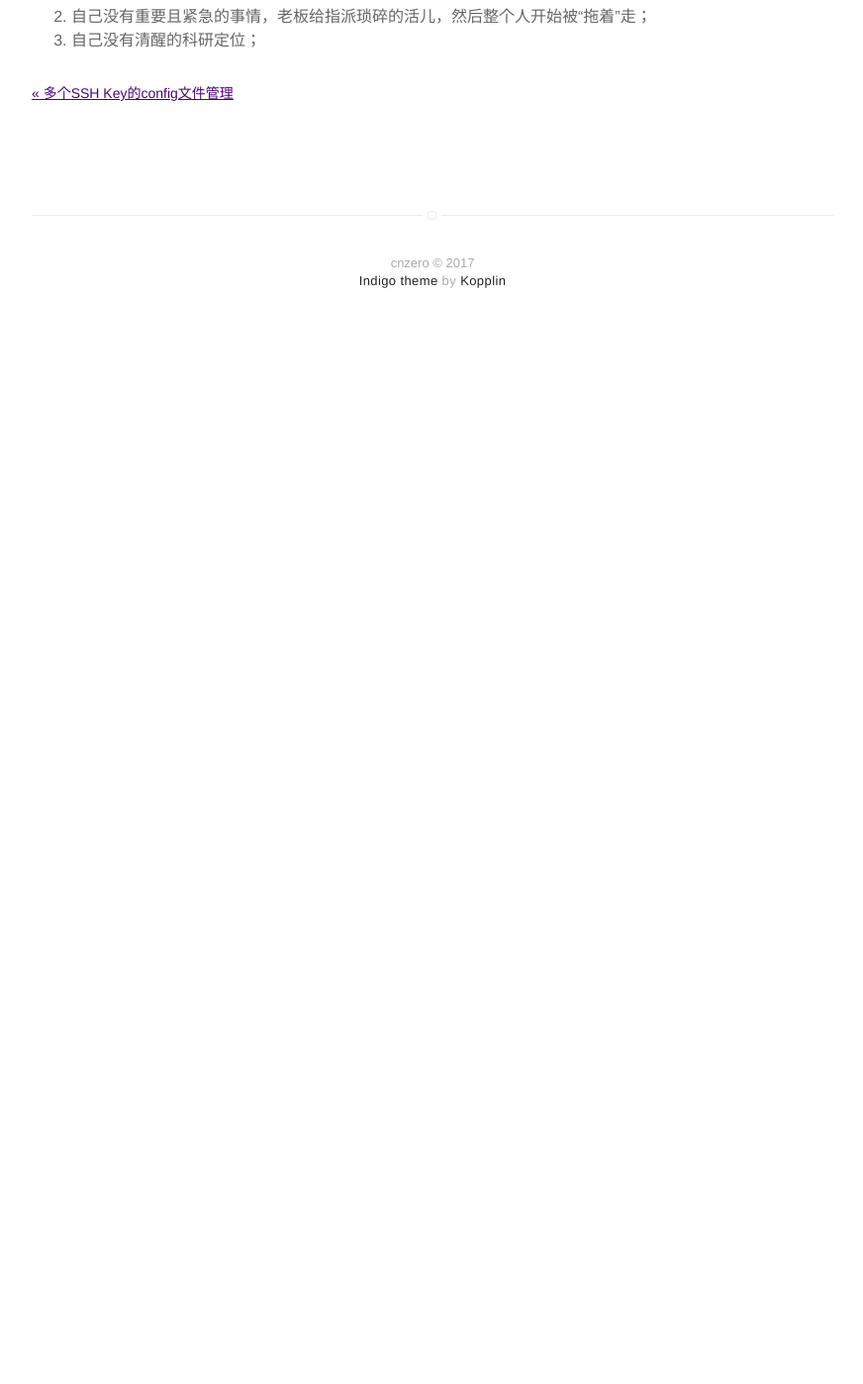
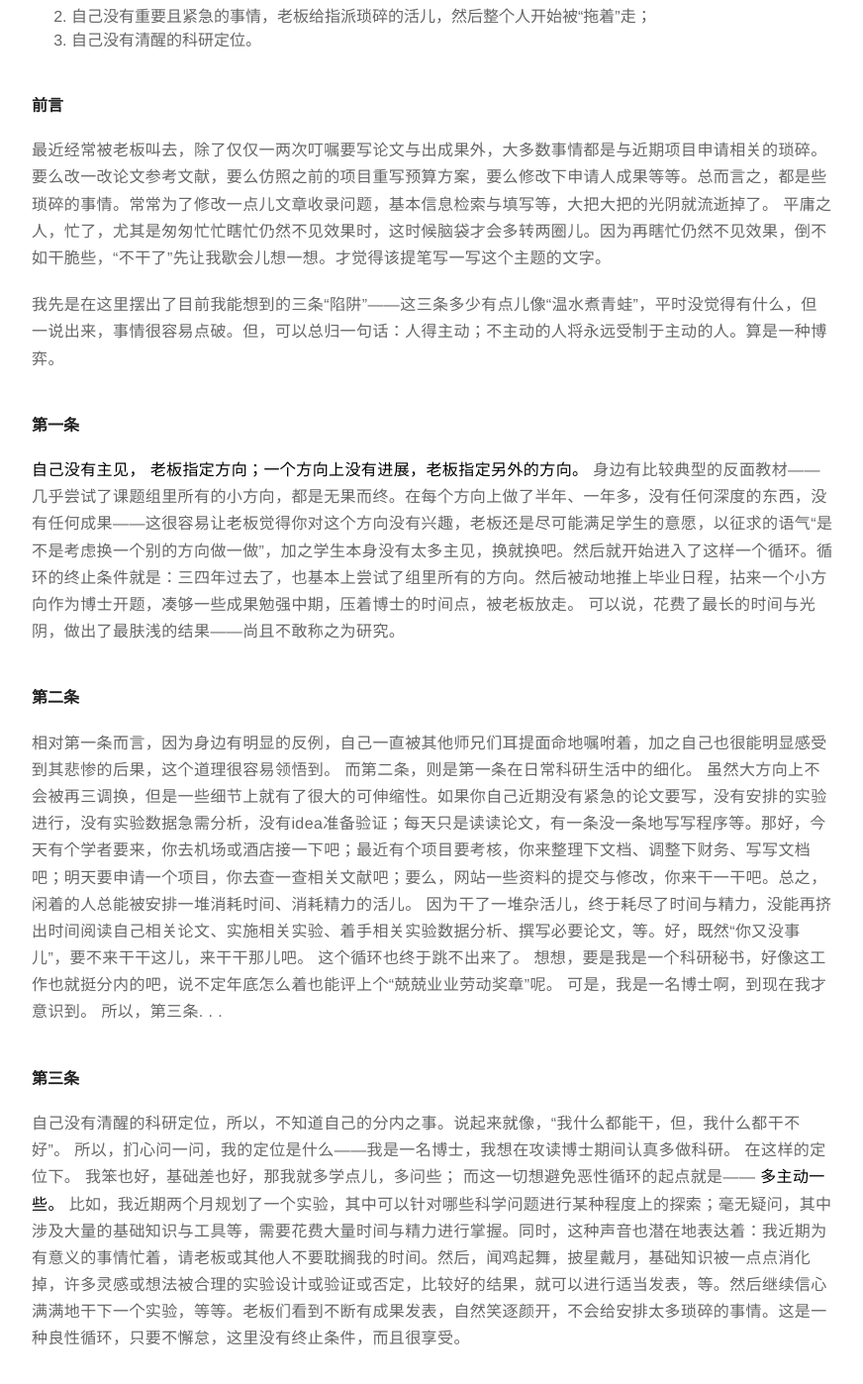
Before and after one commit to cnzero/cnzero.github.io, a Jekyll site: the page built from _posts/2017-03-11-博士的陷阱（1）.md, in a window 1280 px wide and 1400 px high, scrolled down 385 px. Shown: the whole window at 99% size, without its empty margins (203-1075 px from the left). Built offline with Jekyll 4.4.1, drawn with Linux system fonts in a browser that asks for light colours; before the commit the page ends 900 px from its top, so only the background shows below that; some of the changed text lies outside the part shown.

Commit message:
trap in PhD life

```diff
--- a/_posts/2017-03-11-博士的陷阱（1）.md
+++ b/_posts/2017-03-11-博士的陷阱（1）.md
@@ -11,6 +11,35 @@ author: cnzero
 description: Thinking on my PhD life.
 ---
 ### 陷阱
-1. 自己没有主见，老板指定方向；自己没有进展，老板指定另外的方向；
+1. 自己没有主见，老板指定方向；一个方向上没有进展，老板指定另外的方向；
 2. 自己没有重要且紧急的事情，老板给指派琐碎的活儿，然后整个人开始被“拖着”走；
-3. 自己没有清醒的科研定位；
+3. 自己没有清醒的科研定位。
+
+#### 前言
+最近经常被老板叫去，除了仅仅一两次叮嘱要写论文与出成果外，大多数事情都是与近期项目申请相关的琐碎。要么改一改论文参考文献，要么仿照之前的项目重写预算方案，要么修改下申请人成果等等。总而言之，都是些琐碎的事情。常常为了修改一点儿文章收录问题，基本信息检索与填写等，大把大把的光阴就流逝掉了。
+平庸之人，忙了，尤其是匆匆忙忙瞎忙仍然不见效果时，这时候脑袋才会多转两圈儿。因为再瞎忙仍然不见效果，倒不如干脆些，“不干了”先让我歇会儿想一想。才觉得该提笔写一写这个主题的文字。
+
+我先是在这里摆出了目前我能想到的三条“陷阱”——这三条多少有点儿像“温水煮青蛙”，平时没觉得有什么，但一说出来，事情很容易点破。但，可以总归一句话：人得主动；不主动的人将永远受制于主动的人。算是一种博弈。
+
+#### 第一条
+__自己没有主见， 老板指定方向；一个方向上没有进展，老板指定另外的方向。__
+身边有比较典型的反面教材——几乎尝试了课题组里所有的小方向，都是无果而终。在每个方向上做了半年、一年多，没有任何深度的东西，没有任何成果——这很容易让老板觉得你对这个方向没有兴趣，老板还是尽可能满足学生的意愿，以征求的语气“是不是考虑换一个别的方向做一做”，加之学生本身没有太多主见，换就换吧。然后就开始进入了这样一个循环。循环的终止条件就是：三四年过去了，也基本上尝试了组里所有的方向。然后被动地推上毕业日程，拈来一个小方向作为博士开题，凑够一些成果勉强中期，压着博士的时间点，被老板放走。
+可以说，花费了最长的时间与光阴，做出了最肤浅的结果——尚且不敢称之为研究。
+
+#### 第二条
+相对第一条而言，因为身边有明显的反例，自己一直被其他师兄们耳提面命地嘱咐着，加之自己也很能明显感受到其悲惨的后果，这个道理很容易领悟到。
+而第二条，则是第一条在日常科研生活中的细化。
+虽然大方向上不会被再三调换，但是一些细节上就有了很大的可伸缩性。如果你自己近期没有紧急的论文要写，没有安排的实验进行，没有实验数据急需分析，没有idea准备验证；每天只是读读论文，有一条没一条地写写程序等。那好，今天有个学者要来，你去机场或酒店接一下吧；最近有个项目要考核，你来整理下文档、调整下财务、写写文档吧；明天要申请一个项目，你去查一查相关文献吧；要么，网站一些资料的提交与修改，你来干一干吧。总之，闲着的人总能被安排一堆消耗时间、消耗精力的活儿。
+因为干了一堆杂活儿，终于耗尽了时间与精力，没能再挤出时间阅读自己相关论文、实施相关实验、着手相关实验数据分析、撰写必要论文，等。好，既然“你又没事儿”，要不来干干这儿，来干干那儿吧。
+这个循环也终于跳不出来了。
+想想，要是我是一个科研秘书，好像这工作也就挺分内的吧，说不定年底怎么着也能评上个“兢兢业业劳动奖章”呢。
+可是，我是一名博士啊，到现在我才意识到。
+所以，第三条. . .
+
+#### 第三条
+自己没有清醒的科研定位，所以，不知道自己的分内之事。说起来就像，“我什么都能干，但，我什么都干不好”。
+所以，扪心问一问，我的定位是什么——我是一名博士，我想在攻读博士期间认真多做科研。
+在这样的定位下。
+我笨也好，基础差也好，那我就多学点儿，多问些；
+而这一切想避免恶性循环的起点就是—— __多主动一些。__
+比如，我近期两个月规划了一个实验，其中可以针对哪些科学问题进行某种程度上的探索；毫无疑问，其中涉及大量的基础知识与工具等，需要花费大量时间与精力进行掌握。同时，这种声音也潜在地表达着：我近期为有意义的事情忙着，请老板或其他人不要耽搁我的时间。然后，闻鸡起舞，披星戴月，基础知识被一点点消化掉，许多灵感或想法被合理的实验设计或验证或否定，比较好的结果，就可以进行适当发表，等。然后继续信心满满地干下一个实验，等等。老板们看到不断有成果发表，自然笑逐颜开，不会给安排太多琐碎的事情。这是一种良性循环，只要不懈怠，这里没有终止条件，而且很享受。
```
